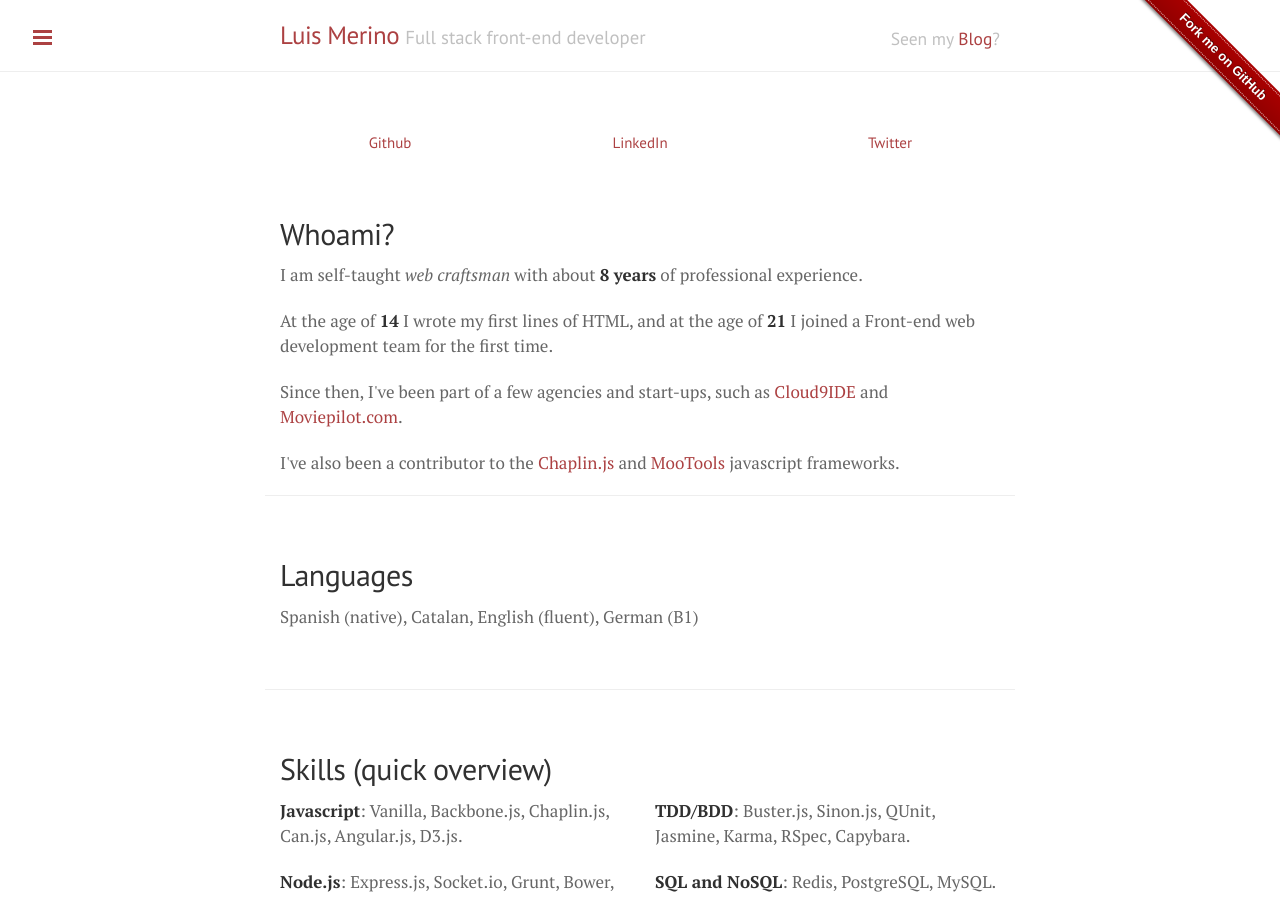
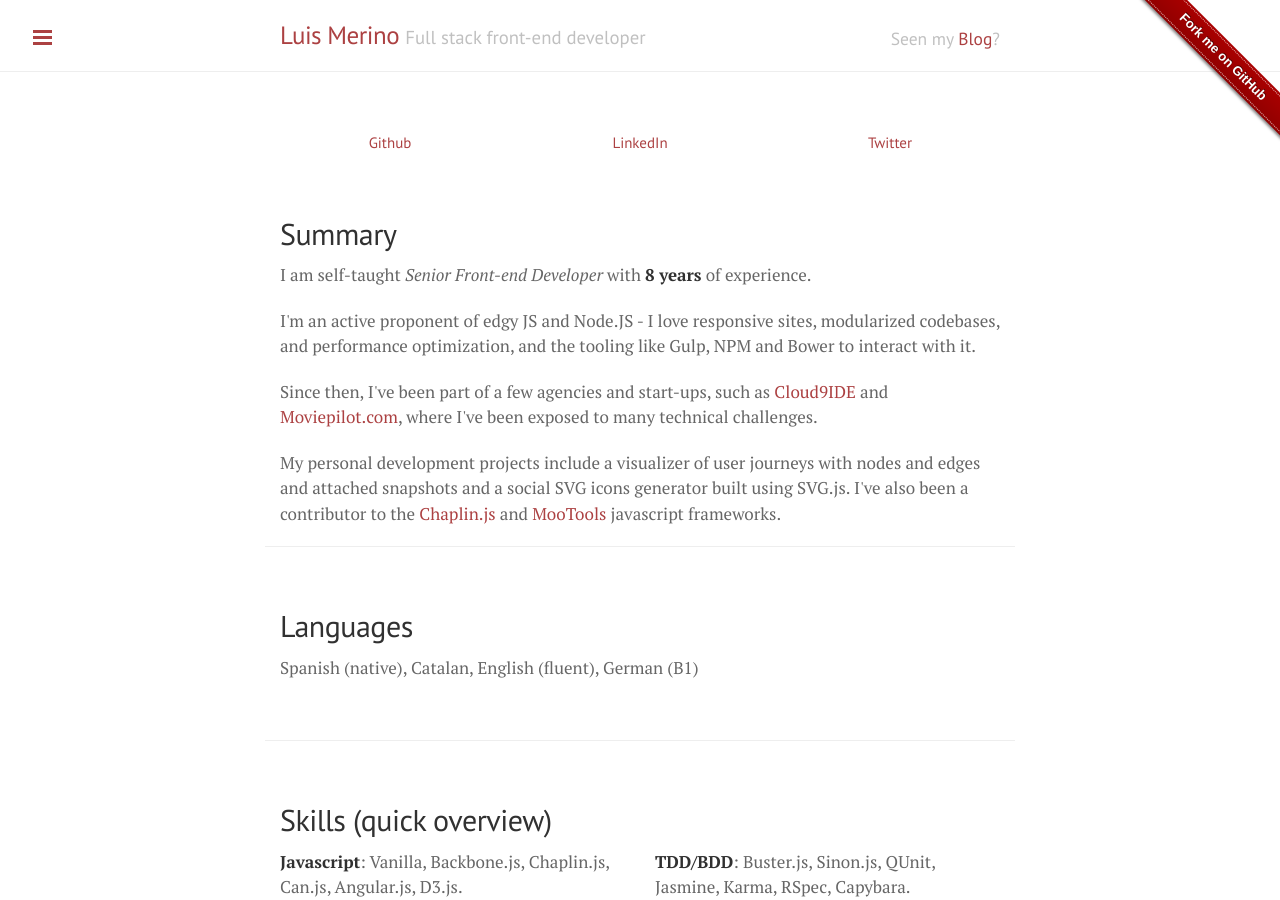
Before and after one commit to Rendez/portfolio, a Jekyll site: the page built from index.html, in a window 1280 px wide and 900 px high. Built offline with Jekyll 4.4.1, drawn with Linux system fonts in a browser that asks for light colours; Markdown is read by kramdown in place of the engine named in the settings.

Commit message:
Better description summary

```diff
--- a/index.html
+++ b/index.html
@@ -11,11 +11,11 @@ title: Full stack front-end developer
 
 <div class="row">
     <div class="col-sm-12">
-        <h2>Whoami?</h2>
-        <p>I am self-taught <em>web craftsman</em> with about <strong>8 years</strong> of professional experience.</p>
-        <p>At the age of <strong>14</strong> I wrote my first lines of HTML, and at the age of <strong>21</strong> I joined a Front-end web development team for the first time.</p>
-        <p>Since then, I've been part of a few agencies and start-ups, such as <a href="https://c9.io/">Cloud9IDE</a> and <a href="http://moviepilot.com/">Moviepilot.com</a>.</p>
-        <p>I've also been a contributor to the <a href="http://chaplinjs.org/">Chaplin.js</a> and <a href="http://mootools.net/">MooTools</a> javascript frameworks.</p>
+        <h2>Summary</h2>
+        <p>I am self-taught <em>Senior Front-end Developer</em> with <strong>8 years</strong> of experience.</p>
+        <p>I'm an active proponent of edgy JS and Node.JS - I love responsive sites, modularized codebases, and performance optimization, and the tooling like Gulp, NPM and Bower to interact with it.</p>
+        <p>Since then, I've been part of a few agencies and start-ups, such as <a href="https://c9.io/">Cloud9IDE</a> and <a href="http://moviepilot.com/">Moviepilot.com</a>, where I've been exposed to many technical challenges.</p>
+        <p>My personal development projects include a visualizer of user journeys with nodes and edges and attached snapshots and a social SVG icons generator built using SVG.js. I've also been a contributor to the <a href="http://chaplinjs.org/">Chaplin.js</a> and <a href="http://mootools.net/">MooTools</a> javascript frameworks.</p>
     </div>
 </div>
 
```
